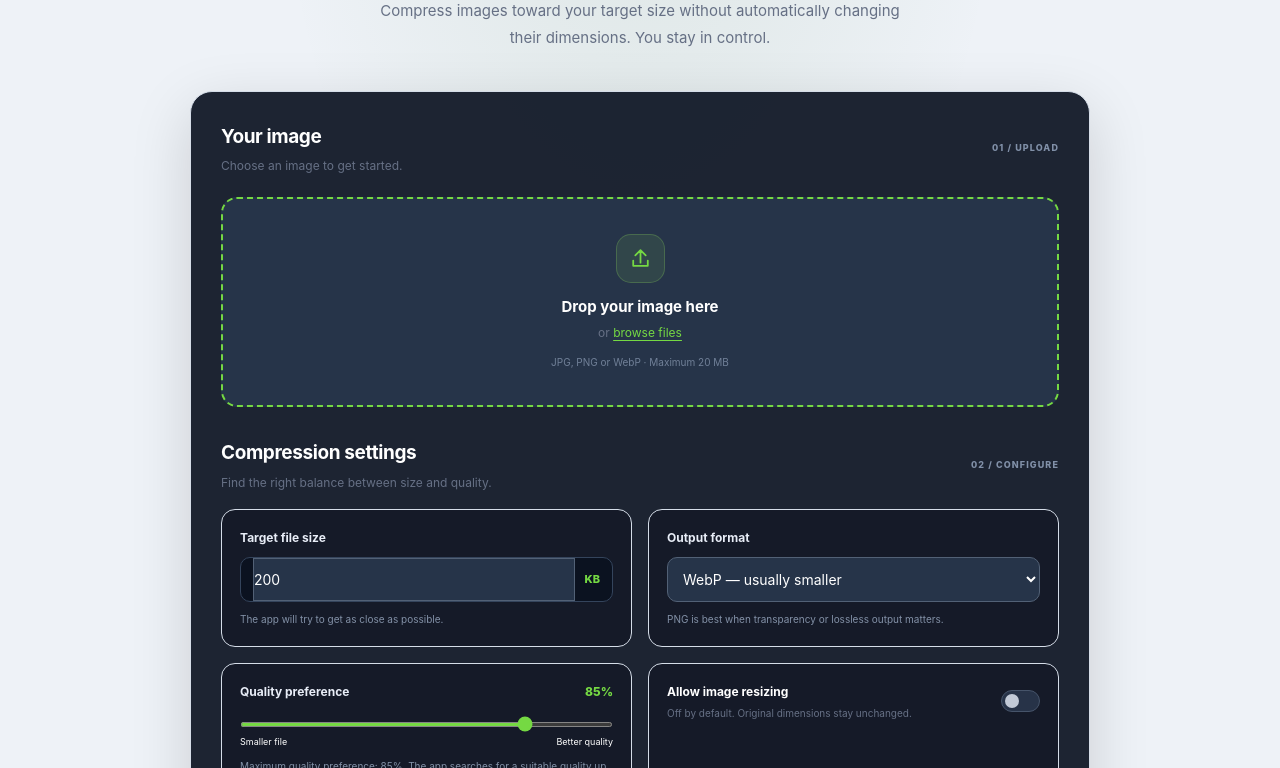
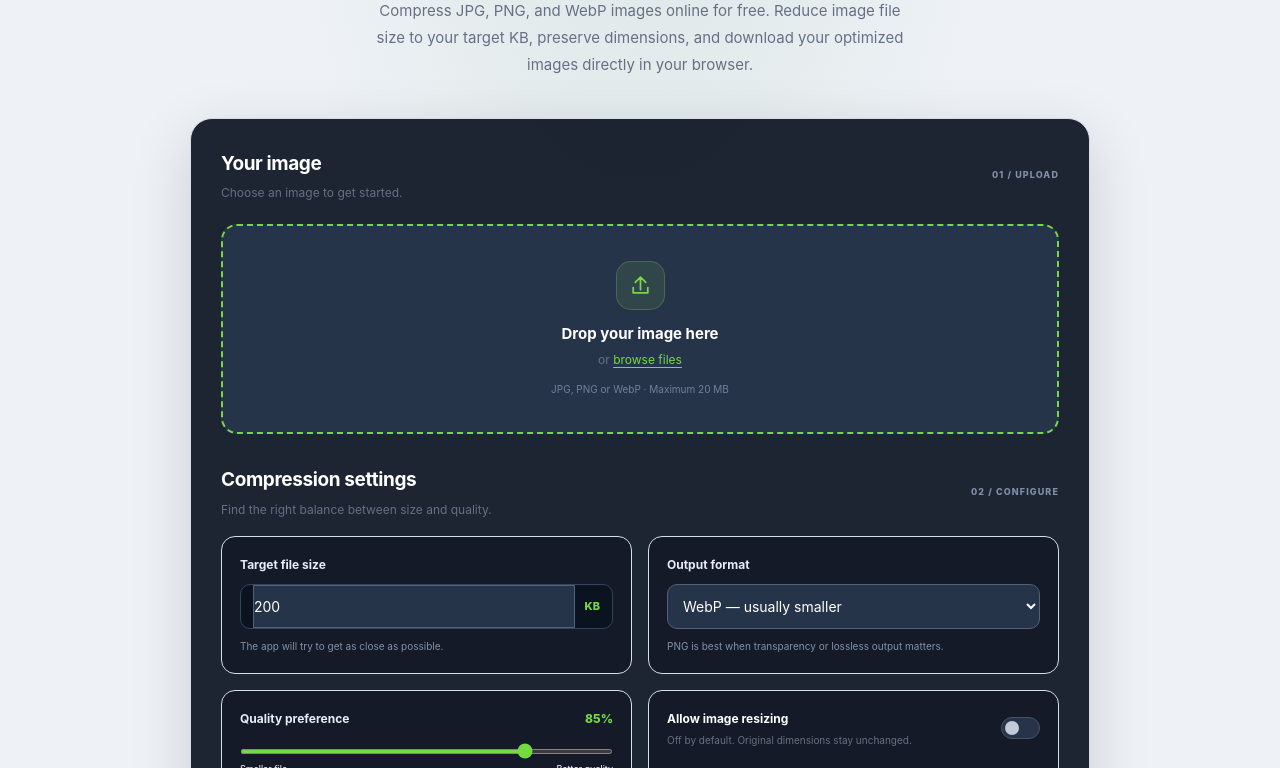
Before and after one commit to hassaan1231/kb-image-fixer, a plain HTML site: page index.html in a window 1280 px wide. Shown: the part 332-1100 px from the top of the page. Drawn offline with Linux system fonts and the light colour scheme.

Commit message:
index.html

```diff
--- a/index.html
+++ b/index.html
@@ -29,8 +29,7 @@
     <section class="hero">
       <div class="eyebrow"><span></span> SMART IMAGE COMPRESSION</div>
   <h1>Free Online Image Compressor<br><span>Smaller files. Quality preserved.</span></h1>
-      <p>Compress images toward your target size without automatically
-        changing their dimensions. You stay in control.</p>
+     <p>Compress JPG, PNG, and WebP images online for free. Reduce image file size to your target KB, preserve dimensions, and download your optimized images directly in your browser.</p>
     </section>
 
     <section class="workspace">
```
